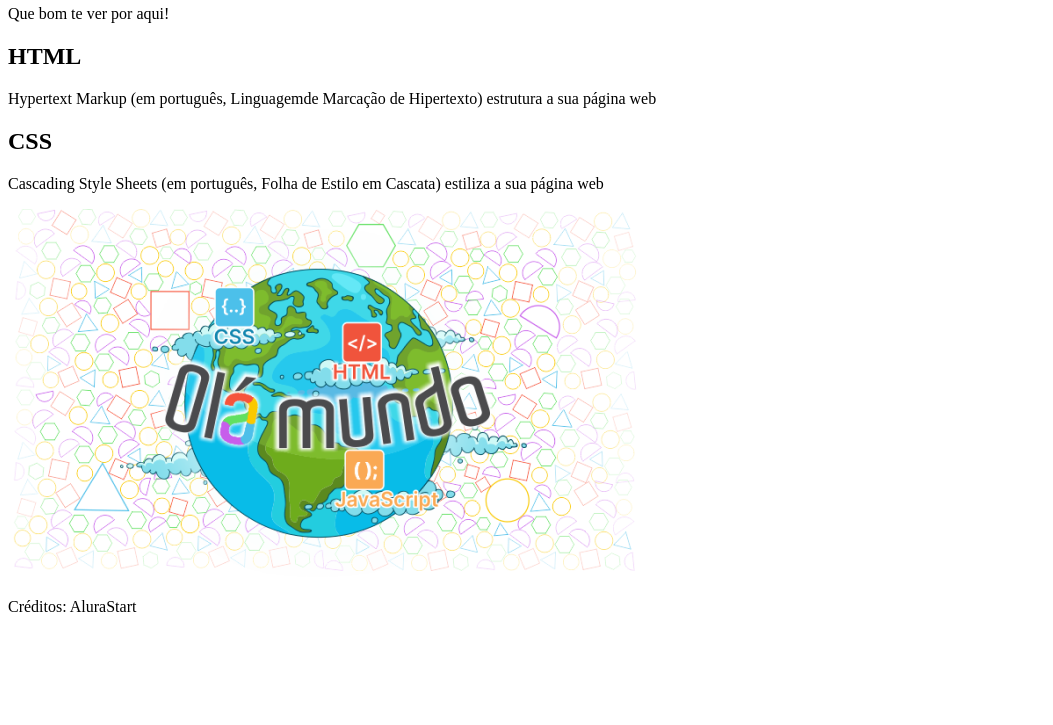
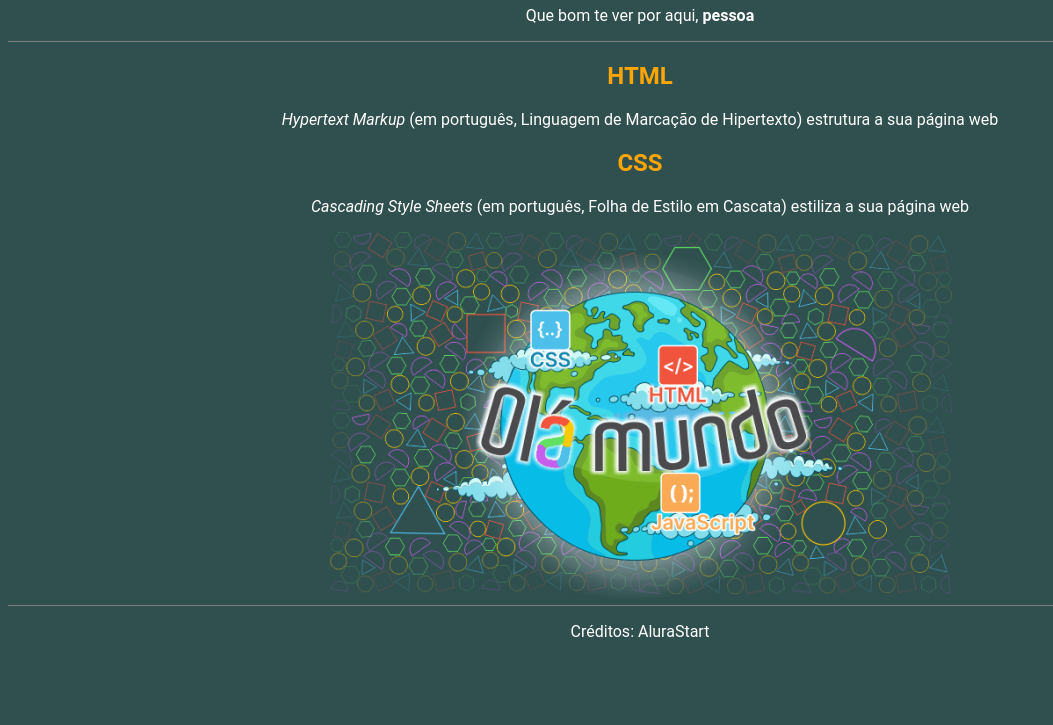
Before and after one commit to ProfeFer30/1---Programa-o, a plain HTML site: page index.html in a window 1280 px wide. Shown: the part 75-800 px from the top of the page, without its empty margins (0-1053 px from the left). Drawn offline with Linux system fonts and the light colour scheme.

Commit message:
aplicando css no projeto 1

```diff
--- a/index.html
+++ b/index.html
@@ -4,20 +4,21 @@
     <meta charset="UTF-8">
     <meta name="viewport" content="width=device-width, initial-scale=1.0">
     <title>Olá Mundo</title>
+    <link rel="stylesheet" href="style.css"
 </head>
 <body>
     <header>
 <h1>Olá Mundo!</h1>
-<p>Que bom te ver por aqui!</p>
+<p>Que bom te ver por aqui, <span id="nome-usuário"> pessoa</span></p>
 
     </header>
 
     <setion>
 <h2>HTML</h2>
-<p>Hypertext Markup (em português, Linguagemde Marcação de Hipertexto) estrutura a sua página web</p>
+<p><span class="texto-inglês"> Hypertext Markup</span> (em português, Linguagem de Marcação de Hipertexto) estrutura a sua página web</p>
 
 <h2>CSS</h2>
-<p>Cascading Style Sheets (em português, Folha de Estilo em Cascata) estiliza a sua página web</p>
+<p><span class="texto-inglês"> Cascading Style Sheets</span> (em português, Folha de Estilo em Cascata) estiliza a sua página web</p>
 <img src="imagem/Olá Mundo.png" alt="Imagem com figuras geométricas ao fundo e uma figura do planeta Terra a frente, com a inscrição Olá Mundo em letras coloridas">
 
     </setion>
--- /dev/null
+++ b/style.css
@@ -0,0 +1,26 @@
+h2{
+    color: orange
+}
+
+body{
+    background-color: #305050;
+    color: white;
+    font-family: roboto;
+    text-align: center;
+}
+
+header{
+    border-bottom: 1px solid gray;
+}
+
+footer{
+    border-top: 1px solid gray;
+}
+
+#nome-usuário{
+    font-weight: bold;
+}
+
+.texto-inglês{
+    font-style: italic;
+}
```
